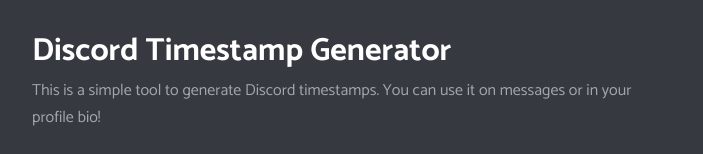
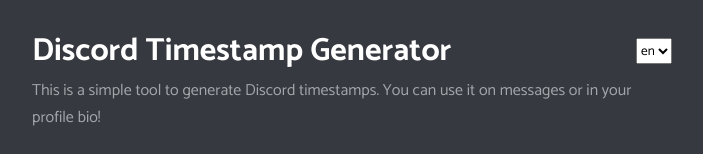
Before and after one commit to n0ky4/discord-timestamp-generator, a React (Create React App) app: page / in a window 1280 px wide. Shown: the top 154 px of the page, without its empty margins (288-991 px from the left). Built offline with nearby package versions, Linux system fonts and the light colour scheme.

Commit message:
Add language selector

```diff
--- /dev/null
+++ b/src/components/LanguageSelect/index.jsx
@@ -0,0 +1,18 @@
+import styled from 'styled-components'
+import i18n from 'i18next'
+
+const SelectStyle = styled.select``
+
+export default function LanguageSelect(props) {
+    const availableLanguages = i18n.languages
+
+    return (
+        <SelectStyle {...props}>
+            {availableLanguages.map((lang) => (
+                <option key={lang} value={lang} onClick={i18n.changeLanguage(lang)}>
+                    {lang}
+                </option>
+            ))}
+        </SelectStyle>
+    )
+}
--- a/src/pages/index.jsx
+++ b/src/pages/index.jsx
@@ -7,6 +7,7 @@
 import Text from '../components/Text'
 import Timestamp from '../components/Timestamp'
 import CodeBlock from '../components/CodeBlock'
+import LanguageSelect from '../components/LanguageSelect'
 
 // Date/moment stuff
 import { dateToUnix, getMomentFormat } from '../util/date'
@@ -109,7 +110,16 @@
     return (
         <Container>
             <div>
-                <Heading>Discord Timestamp Generator</Heading>
+                <div
+                    style={{
+                        display: 'flex',
+                        alignItems: 'center',
+                        justifyContent: 'space-between',
+                    }}
+                >
+                    <Heading>Discord Timestamp Generator</Heading>
+                    <LanguageSelect />
+                </div>
                 <Text muted>{t('description')}</Text>
             </div>
             <div style={{ margin: '18px 0' }}>
```
